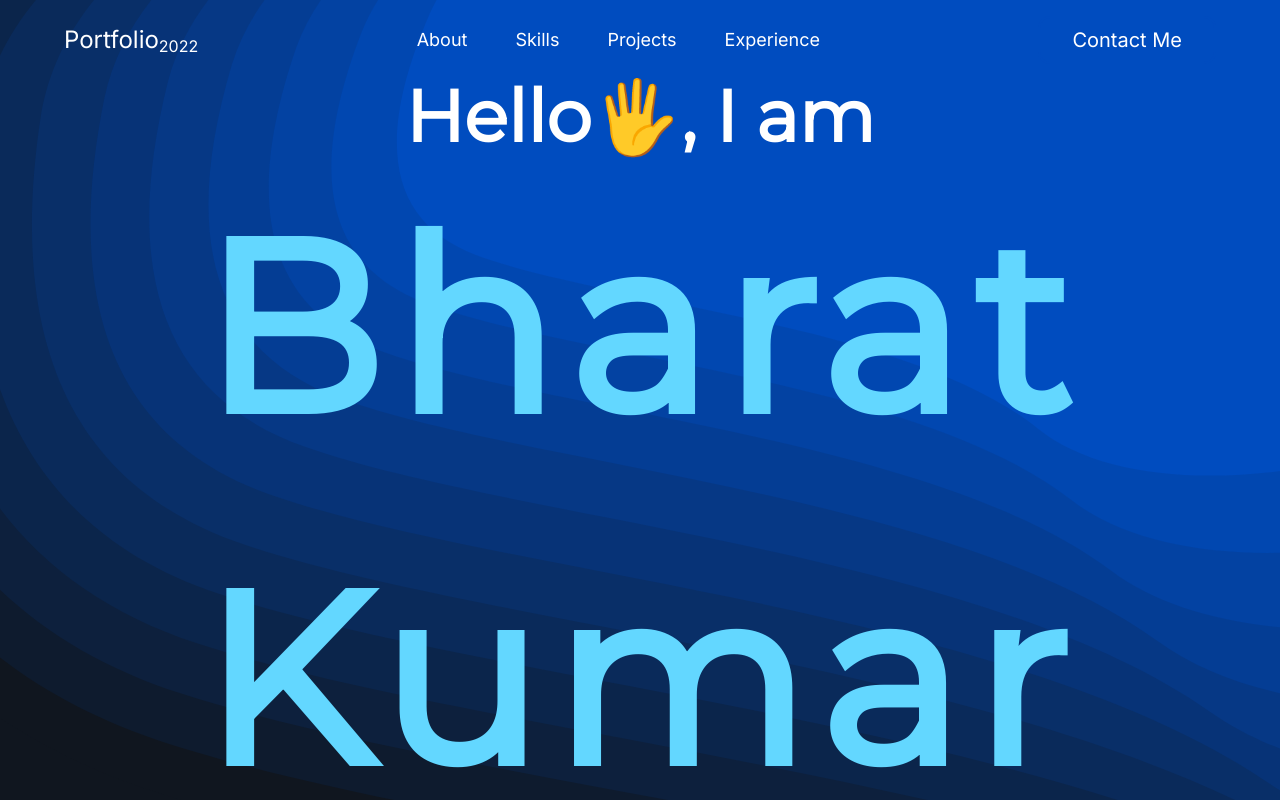
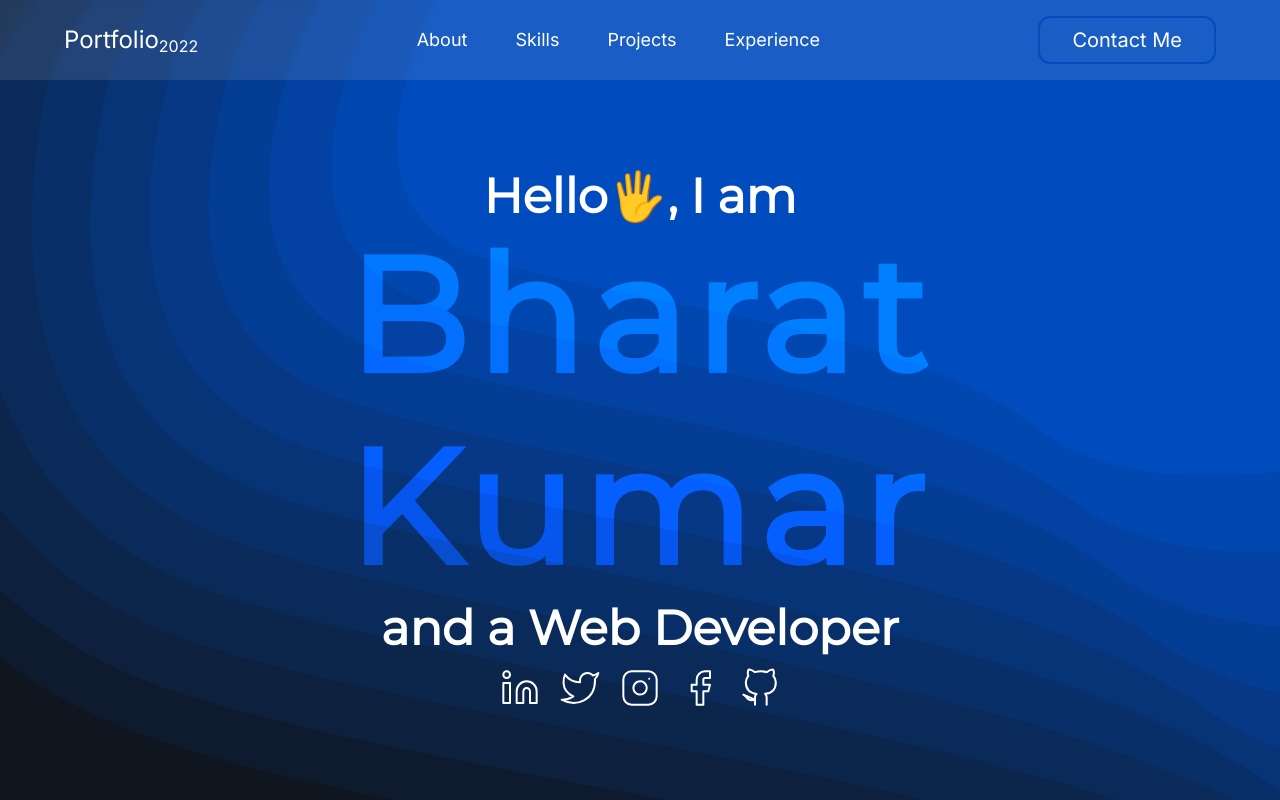
Before and after one commit to Bharat-kr/Profile, a Next.js app: page / in a window 1280 px wide. Shown: the top 800 px of the page. Built offline with nearby package versions, Linux system fonts and the light colour scheme.

Commit message:
top complete

```diff
--- a/components/Home/Home.jsx
+++ b/components/Home/Home.jsx
@@ -106,8 +106,8 @@ const Home = () => {
           />
         </motion.svg>
       </div>
-      <div className="absolute top-0 flex h-full w-full flex-col items-center pt-[10vh] text-white">
-        <p className="font-montserrat text-2xl font-semibold md:text-5xl xl:text-7xl">
+      <div className="absolute top-0 flex h-full w-full flex-col items-center justify-center pt-[10vh] text-white">
+        <p className="font-montserrat text-2xl font-semibold md:text-5xl 2xl:text-7xl">
           Hello
           <motion.span
             animate={{
@@ -120,7 +120,7 @@ const Home = () => {
           , I am
         </p>
         <Name />
-        <p className="font-montserrat text-2xl font-semibold md:text-5xl xl:text-7xl">
+        <p className="font-montserrat text-2xl font-semibold md:text-5xl 2xl:text-7xl">
           and a Web Developer
         </p>
         <Social />
--- a/components/Home/Name.jsx
+++ b/components/Home/Name.jsx
@@ -36,7 +36,7 @@ const Name = () => {
         <div className="shape shape-3"></div>
       </div>
       <div className="content" onMouseMove={fun}>
-        <h1 className="font-montserrat text-8xl font-extrabold leading-[9rem] tracking-wider text-c8 md:text-[10rem] md:leading-[12rem] xl:text-[15rem] xl:leading-[22rem]">
+        <h1 className="font-montserrat text-8xl font-extrabold leading-[9rem] tracking-wider text-c8 mix-blend-overlay md:text-[10rem] md:leading-[12rem] 2xl:text-[12rem] 2xl:leading-[18rem]">
           Bharat
           <br />
           Kumar
--- a/components/Navbar.jsx
+++ b/components/Navbar.jsx
@@ -19,9 +19,11 @@ const Navbar = () => {
   return (
     <>
       <div
-        className={`fixed top-0 z-10 flex h-[10vh] w-full items-center justify-between bg-${
-          open ? "c1" : "transparent"
-        } px-4 py-2 font-inter text-white sm:px-8 sm:py-4 md:px-16 md:py-8 `}
+        className={`fixed top-0 z-10 flex h-[10vh] w-full items-center justify-between ${
+          open
+            ? "bg-c1"
+            : "bg-white bg-opacity-10 backdrop-blur-sm backdrop-filter"
+        } px-4 py-2 font-inter text-white sm:px-8 sm:py-4 md:px-16 md:py-8`}
       >
         <a className="text-2xl font-medium" href="#Home" onClick={close}>
           Portfolio<sub className="text-base">2022</sub>
--- a/components/Social.jsx
+++ b/components/Social.jsx
@@ -13,7 +13,7 @@ const Social = () => {
     <div className="mt-4 flex space-x-5">
       <a
         className="group"
-        href="www.linkedin.com/in/bharat-kumar-15bk"
+        href="https://www.linkedin.com/in/bharat-kumar-15bk"
         target="_blank"
         rel="noreferrer"
       >
```
